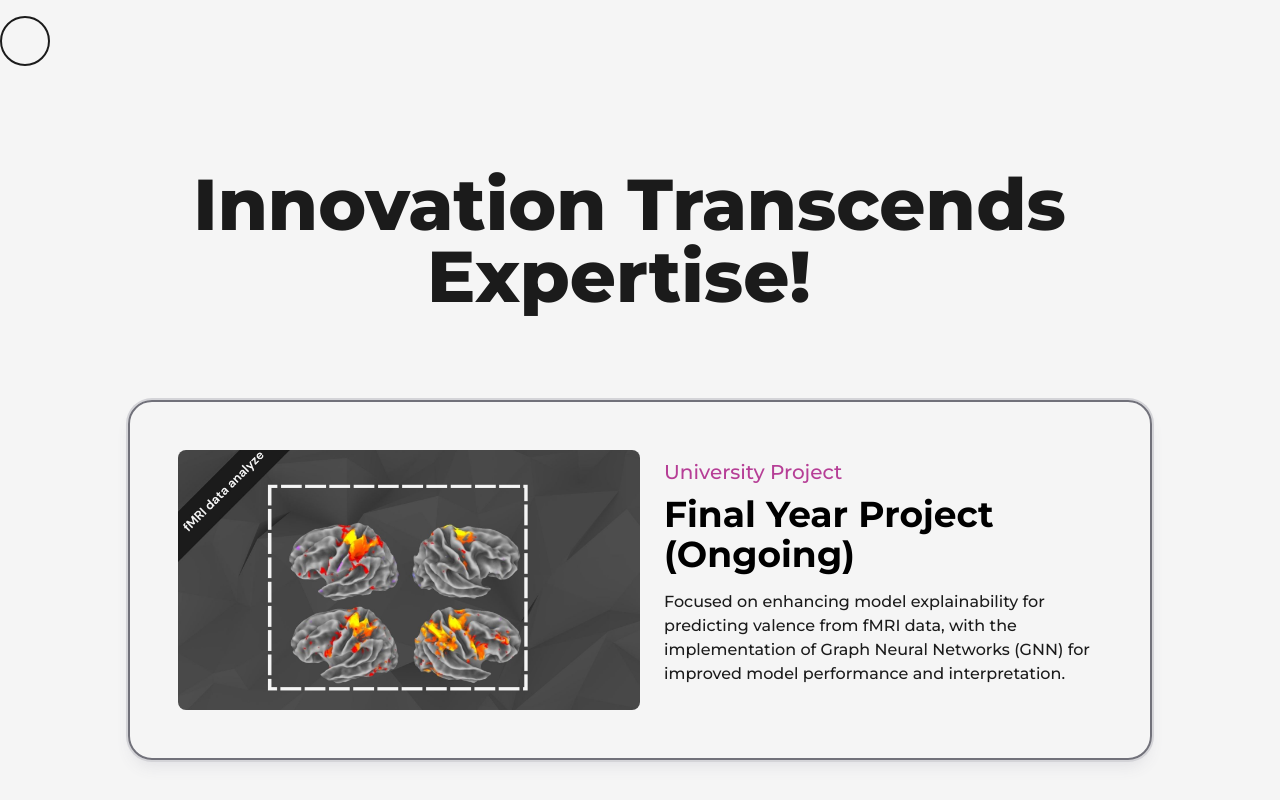
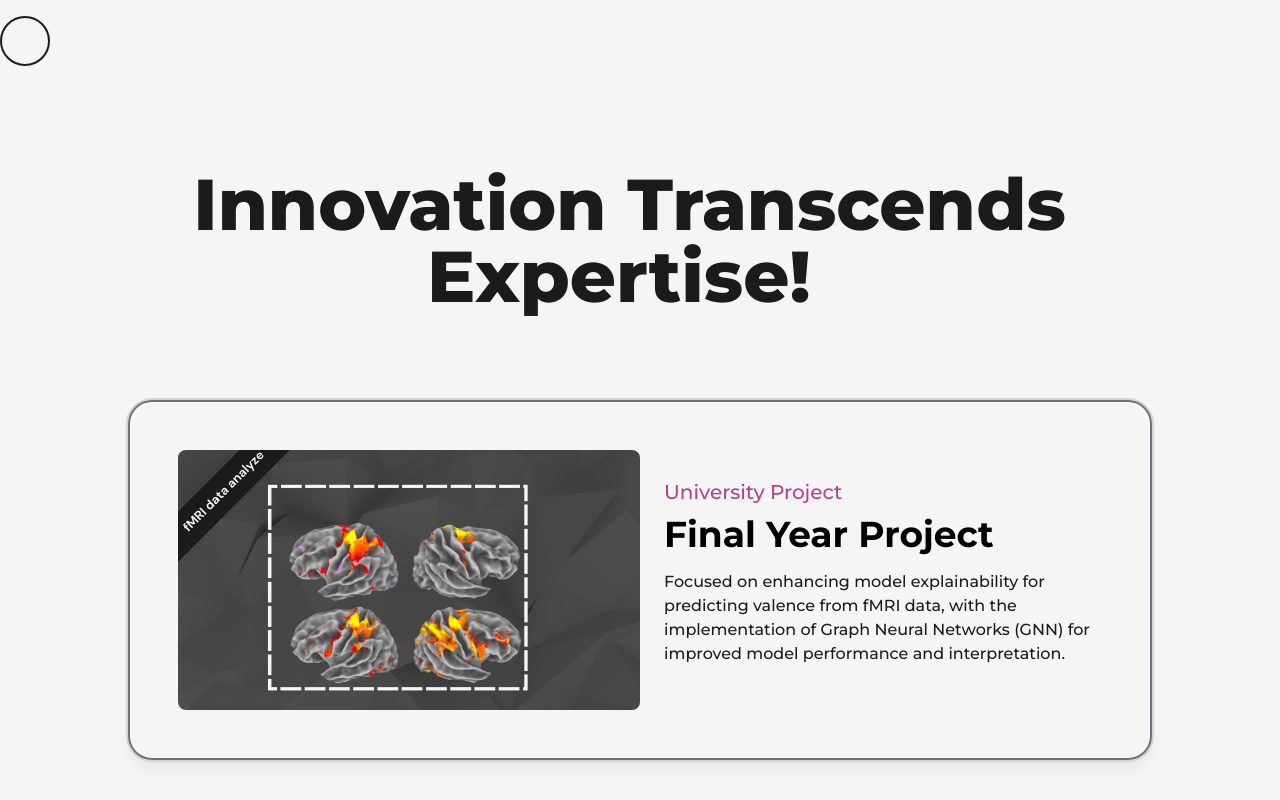
Before and after one commit to nadeeshaMadusanka99/personal_portfolio, a Next.js app: page /projects in a window 1280 px wide. Shown: the top 800 px of the page. Built offline with nearby package versions, Linux system fonts and the light colour scheme.

Commit message:
Update wordings

```diff
--- a/src/content/Education.js
+++ b/src/content/Education.js
@@ -3,7 +3,7 @@ export const dataEducation = [
   {
     id: uuid(),
     type: "  BSc(Hons) in Computer Science & Engineering ",
-    time: " 2020 - Present",
+    time: " 2020 - 2025",
     place: "University Of Moratuwa",
     info: "Acquired a robust knowledge base in diverse domains. Engaging in hands-on experiences has further enriched my understanding and equipped me with practical skills across various engineering disciplines.",
   },
--- a/src/content/Projects.js
+++ b/src/content/Projects.js
@@ -16,7 +16,7 @@ import {
 export const dataProject = [
   {
     id: uuid(),
-    title: "Final Year Project (Ongoing)",
+    title: "Final Year Project",
     summary:
       "Focused on enhancing model explainability for predicting valence from fMRI data, with the implementation of Graph Neural Networks (GNN) for improved model performance and interpretation.",
     type: "University Project",
```
